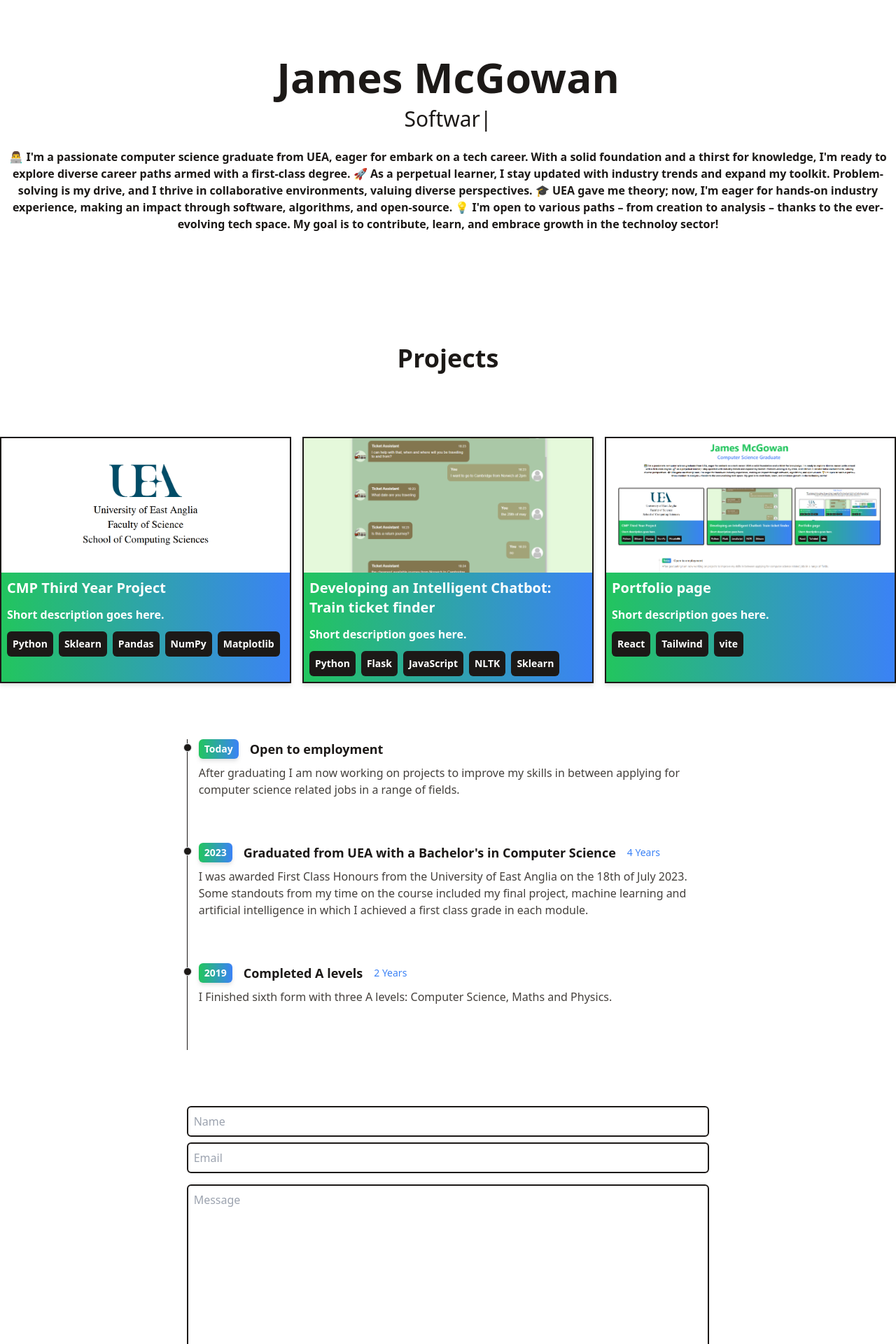
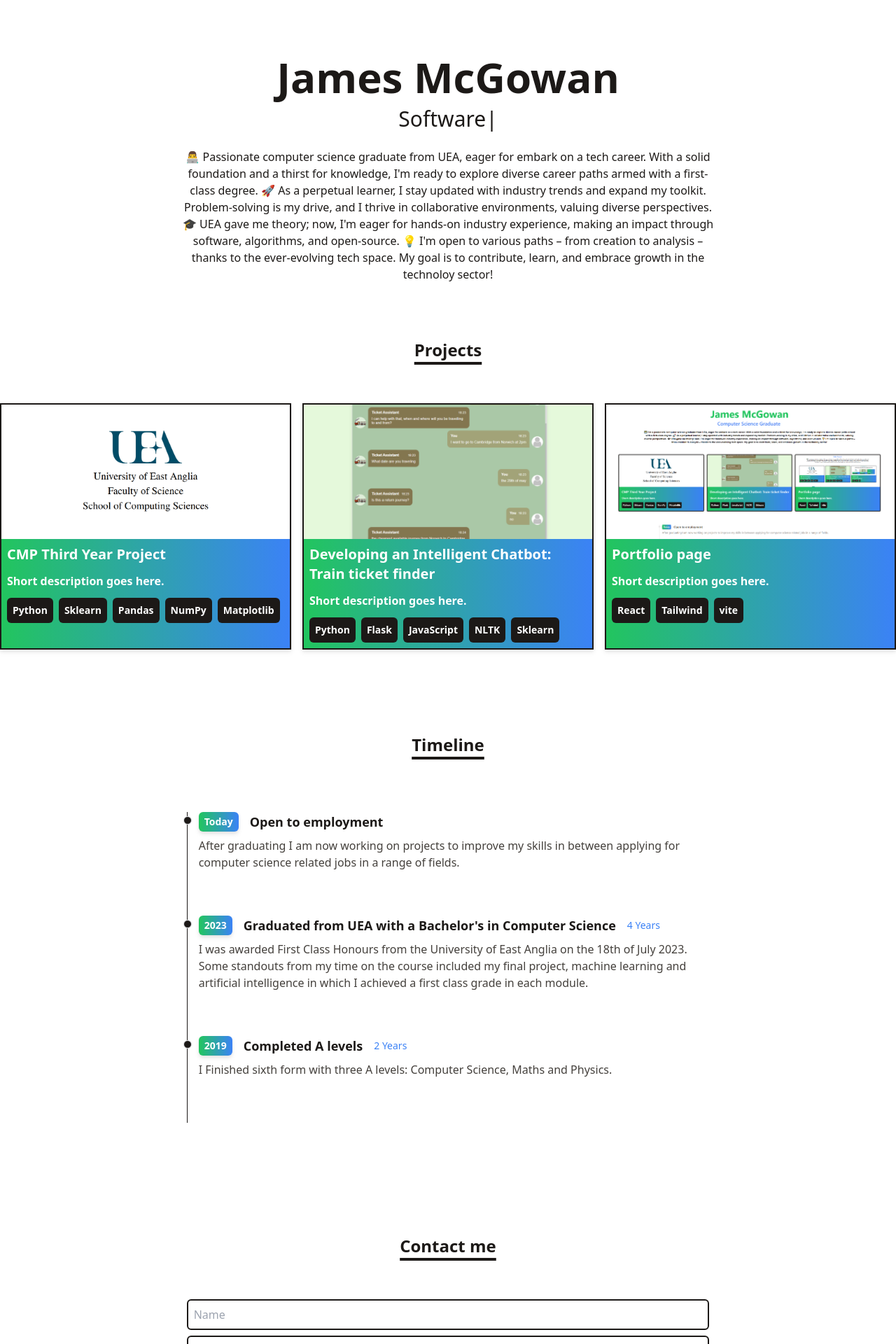
Before and after one commit to JamesMcG13/JamesMcG13.github.io, a React (Vite) app: page / in a window 1280 px wide. Shown: the top 1920 px of the page at 70% size. Built offline with nearby package versions, Linux system fonts and the light colour scheme; a web font is replaced by a local one.

Commit message:
Added titles to sections

```diff
--- a/src/components/Contact.jsx
+++ b/src/components/Contact.jsx
@@ -1,8 +1,11 @@
 import React from "react";
+import Title from "./title";
 
 function Contact(){
     return(
-        <div className="flex flex-col mb-10 mx-auto">
+        <div className="pt-20">
+            <Title>Contact me</Title>
+            <div className="flex flex-col mb-10 mx-auto pt-10">
                 <div className="flex justify-center items-center">
                     <form
                         action="https://getform.io/slug"
@@ -36,6 +39,7 @@ function Contact(){
 
                 </div>
             </div>
+        </div>
     )
 }
 
--- a/src/components/Intro.jsx
+++ b/src/components/Intro.jsx
@@ -3,7 +3,7 @@ import Typed from "react-typed";
 
 function Intro(){
     return (
-        <div className="flex items-center justify center flex-col text-center pt-20 pb-40">
+        <div className="flex items-center justify center flex-col text-center pt-20 pb-20">
             <h1 className="text-4xl md:text-6xl mb-2 md:mb-3 font-bold bg-clip-text text-stone-900">James McGowan</h1>
             <Typed className="text-base md:text-3xl mb-6 font-medium text-stone-900"
                 strings={["Computer Science Graduate", "Software Engineer", "Data Scientist", "Web Developer", "Data Analyst"]}
@@ -11,8 +11,8 @@ function Intro(){
                 backspeed={100}
                 loop
             />
-            <p className="text-md max-w-screen-xl font-bold md:text-1xl text-stone-900">
-                👨‍💻 I'm a passionate computer science graduate from UEA, eager for embark on a tech career. With a solid foundation and a thirst for knowledge, I'm ready to explore diverse career paths armed with a first-class degree.
+            <p className="text-md max-w-screen-md font-semi-bold md:text-1xl text-stone-900">
+                👨‍💻 Passionate computer science graduate from UEA, eager for embark on a tech career. With a solid foundation and a thirst for knowledge, I'm ready to explore diverse career paths armed with a first-class degree.
                 🚀 As a perpetual learner, I stay updated with industry trends and expand my toolkit. Problem-solving is my drive, and I thrive in collaborative environments, valuing diverse perspectives.
                 🎓 UEA gave me theory; now, I'm eager for hands-on industry experience, making an impact through software, algorithms, and open-source.
                 💡 I'm open to various paths – from creation to analysis – thanks to the ever-evolving tech space. My goal is to contribute, learn, and embrace growth in the technoloy sector!
--- a/src/components/Portfolio.jsx
+++ b/src/components/Portfolio.jsx
@@ -1,12 +1,13 @@
 import React from "react";
 import portfolio from "../Data/Portfolio";
 import PortfolioItem from "./PortfolioItem";
+import Title from "./title";
 
 function Portfolio(){
     return(
-        <div >
-            <h2 className="text-center text-4xl md:text-4xl mb-2 md:mb-3 font-bold bg-clip-text text-stone-900">Projects</h2>
-            <div className="flex flex-col md:flex-row items-center justify-center pt-20">
+        <div>
+            <Title>Projects</Title>
+            <div className="flex flex-col md:flex-row items-center justify-center pt-10 pb-20">
                 <div className="grid grid-cols-1 md:grid-cols-2 lg:grid-cols-3 gap-4">
                     {portfolio.map(project => (
                         <PortfolioItem
--- a/src/components/Timeline.jsx
+++ b/src/components/Timeline.jsx
@@ -1,10 +1,13 @@
 import React from "react";
 import timeline from "../Data/timeline";
 import TimelineItem from "./TimeLineItem";
+import Title from "./title";
 
 
 function Timeline(){
     return(
+        <div className="pt-10">
+            <Title>Timeline</Title>
             <div className="flex flex-col md:flex-row justify-center my-20">
                 <div className="w-full md:w-7/12">
                     {timeline.map(item =>(
@@ -17,6 +20,7 @@ function Timeline(){
                     ))}
                 </div>
             </div>
+        </div>
     )
 }
 
--- /dev/null
+++ b/src/components/Title.jsx
@@ -0,0 +1,13 @@
+import React from "react";
+
+function Title({children, id}){
+    return(
+        <h1
+            id={id && id}
+            className="text-2xl text-center font-bold underline underline-offset-8 decoration-4 mb-5 text-stone-900">
+                {children}
+            </h1>
+    )
+}
+
+export default Title;
```
Lines whose indentation alone changed are shown as unchanged.
